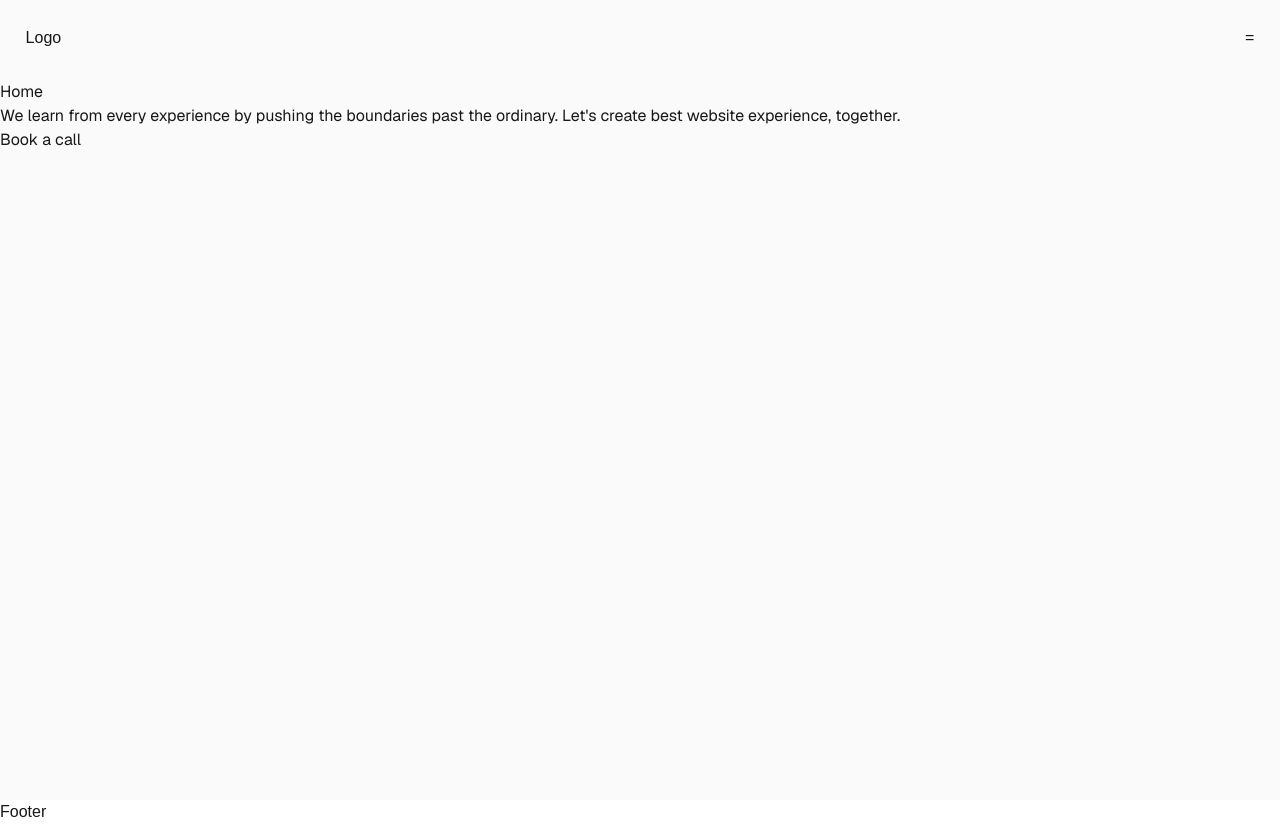
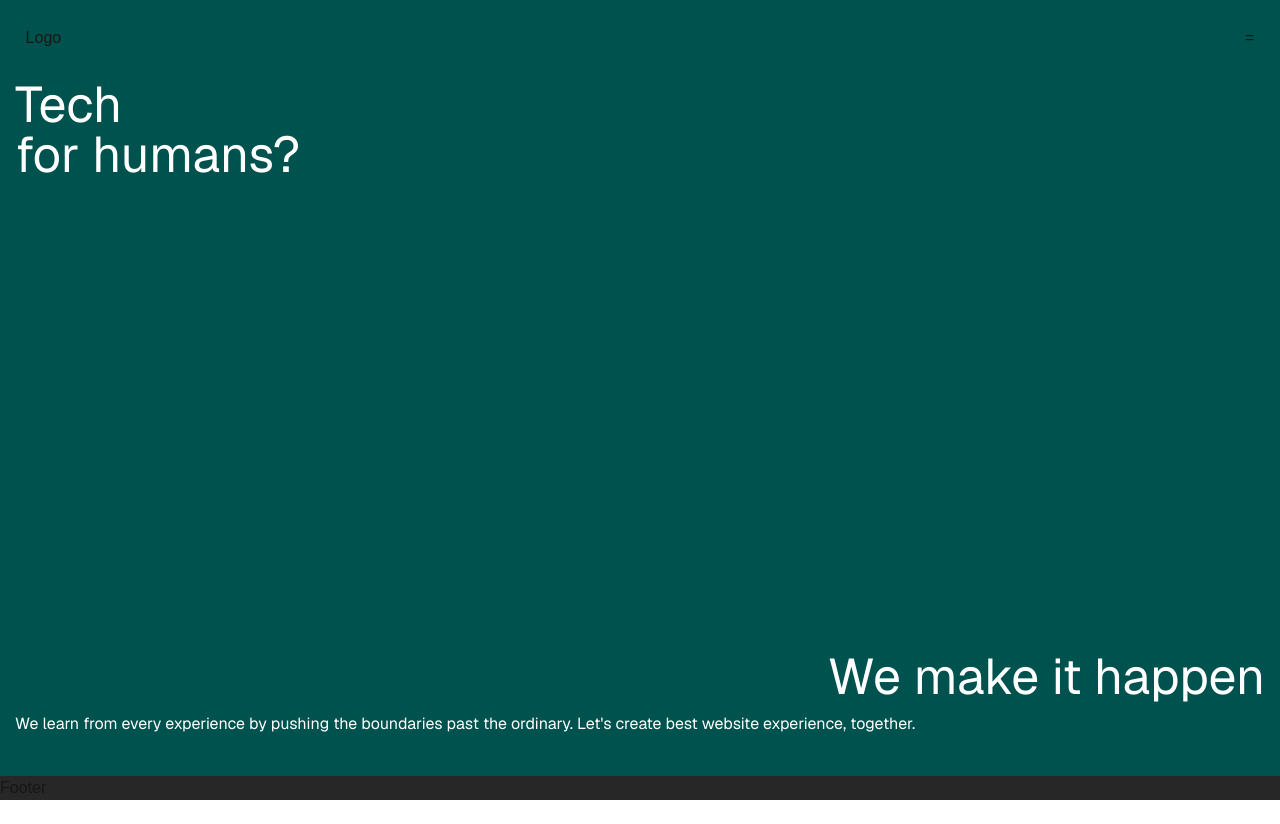
Before and after one commit to tahsinAmin/tech-nova, a Next.js app: page / in a window 1280 px wide. After the commit the page ends 800 px from the top, so only its background shows below. Built offline with nearby package versions, Linux system fonts and the light colour scheme.

Commit message:
feat: Add Hero section (headline + subtext)

```diff
--- a/app/globals.css
+++ b/app/globals.css
@@ -4,6 +4,7 @@
   --background: #ffffff;
   --foreground: #171717;
   --dark-grey: #272727;
+  --green: #00524e;
 }
 
 @theme inline {
@@ -84,3 +85,28 @@ body {
   font-size: 55px;
   line-height: 150%;
 }
+
+.dark-grey {
+  background-color: var(--dark-grey);
+}
+
+h1 {
+  font-size: 50px;
+  font-weight: medium;
+  line-height: 1;
+  margin-bottom: 10px;
+}
+
+/* ============================================== */
+/* =================== Homepage =================== */
+
+/* Hero Section */
+.section-hero {
+  background-color: var(--green);
+  color: white;
+  height: 100vh;
+  display: flex;
+  flex-direction: column;
+  justify-content: space-between;
+  padding: 80px 15px 40px;
+}
--- a/app/page.tsx
+++ b/app/page.tsx
@@ -1,11 +1,14 @@
 export default function Home() {
   return (
-    <div className="flex-1 bg-zinc-50 font-sans dark:bg-black">
-      <div className="div1 bottom-left h-screen pt-20">
-        <h1>Home</h1>
-        <p>We learn from every experience by pushing the boundaries past the ordinary. Let's create best website experience, together.</p>
-        <button>Book a call</button>
-      </div>
+    <div className="section-hero flex-1 bg-zinc-50 font-sans dark:bg-black container">
+        <h1>Tech
+          <br/>
+          for humans?
+        </h1>
+        <div>
+          <h1 className="text-end">We make it happen</h1>
+          <p>We learn from every experience by pushing the boundaries past the ordinary. Let's create best website experience, together.</p>
+        </div>
     </div>
   );
 }
```
